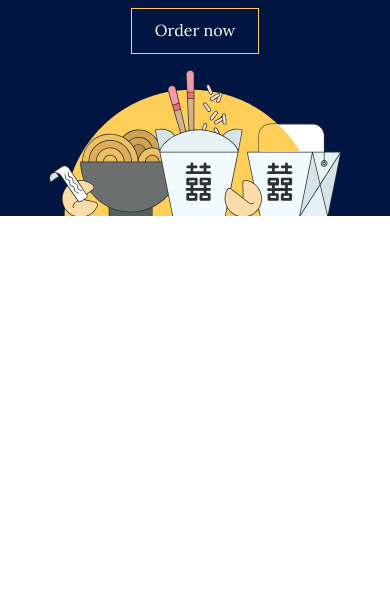
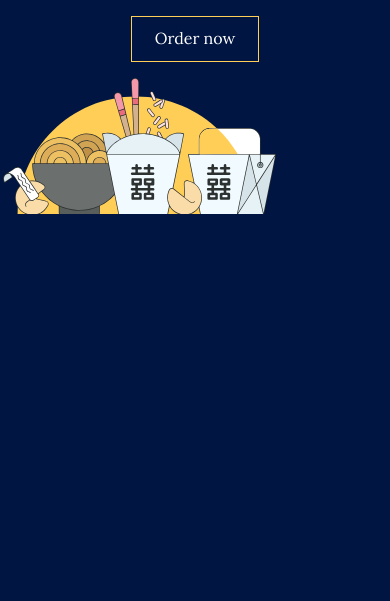
Before and after one commit to AlinePencreach/Asian_food_restaurant, a website: page index.html in a window 390 px wide. Shown: the part 244-845 px from the top of the page. Drawn offline with nearby package versions, Linux system fonts and the light colour scheme; files whose address does not match are found by name.

Commit message:
hero banner ok but need to fix navbar position

```diff
--- a/css/style.scss
+++ b/css/style.scss
@@ -10,14 +10,16 @@
 }
 
 .header {
-  position: relative;
-  max-height: 100vh;
+  // position: relative;
+  // max-height: 100vh;
+  // max-width: 100vw;
   background-color: $primary-color;
 }
 
 // NAVBAR
 .navbar {
   padding: 1em 2em;
+
   .navbar-toggler-icon {
     display: flex;
     justify-content: center;
@@ -48,20 +50,44 @@
 //HERO BANNER
 .hero-banner {
   background-color: $primary-color;
-  max-width: 100vw;
+  width: 100vw;
+  height: calc(100vh - 131px);
+}
+
+.hero-header {
+  display: flex;
+}
+
+.hero-svg {
+  position: absolute;
+  right: 0px;
+  bottom: 0px;
+  max-width: 70vw;
+}
+
+@media screen and (max-width: 991px) {
+  .hero-banner {
+    display: flex;
+    justify-content: center;
+    .hero-header {
+      display: block;
+      .hero-svg {
+        position: relative;
+      }
+    }
+  }
 }
 
 .hero-title {
   color: $white-color;
+  display: flex;
+  flex-direction: column;
+  align-items: center;
   h1 {
     font: $primary-title-font;
     width: 8em;
+    text-align: center;
   }
-}
-
-.title {
-  width: 6em;
-  text-align: center;
 }
 
 @media screen and (max-width: 991px) {
@@ -71,40 +97,23 @@
     margin-bottom: 0.5em;
     background: #000;
   }
-  .order-btn {
+  .order-now {
     width: 100%;
     display: flex;
     justify-content: center;
   }
 }
 
-.order-btn {
+.order-now {
   color: $white-color;
-  text-align: center;
+  display: flex;
+  justify-content: center;
+  align-items: center;
   p {
     border: 1px solid $secondary-color;
     font: $primary-font;
     padding: 14px;
+    width: 8em;
+    text-align: center;
   }
 }
-
-.order {
-  width: 8em;
-  display: flex;
-  justify-content: center;
-  align-items: center;
-}
-
-.header-img {
-  display: flex;
-  justify-content: flex-end;
-  align-items: center;
-}
-
-@media screen and (max-width: 991px) {
-  .header-img {
-    display: flex;
-    justify-content: center;
-    align-items: center;
-  }
-}
--- a/index.html
+++ b/index.html
@@ -60,19 +60,21 @@
 
       <!-- HERO BANNER -->
       <section class="hero-banner">
+        <div class="hero-header">
+
           <div class="hero-title p-lg-3 ps-lg-5 pt-lg-5">
             <h1 class="title">
               Japan Food <br />Experience
             </h1>
+
+            <div class="order-now mt-2">
+              <p class="">Order now</p>
+            </div>
           </div>
 
-        <div class="order-btn p-lg-3 ps-lg-5">
-          <p class="order">Order now</p>
+          <img class="hero-svg " src="images/hero.svg" alt="" />
         </div>
 
-        <div class="header-img">
-          <img class="w-75 mt-0 mb-0" src="images/hero.svg" alt="" />
-        </div>
       </section>
     </div>
 
```
Also changed, not shown: css/style.css, 1 other file. Lines whose indentation alone changed are shown as unchanged.
